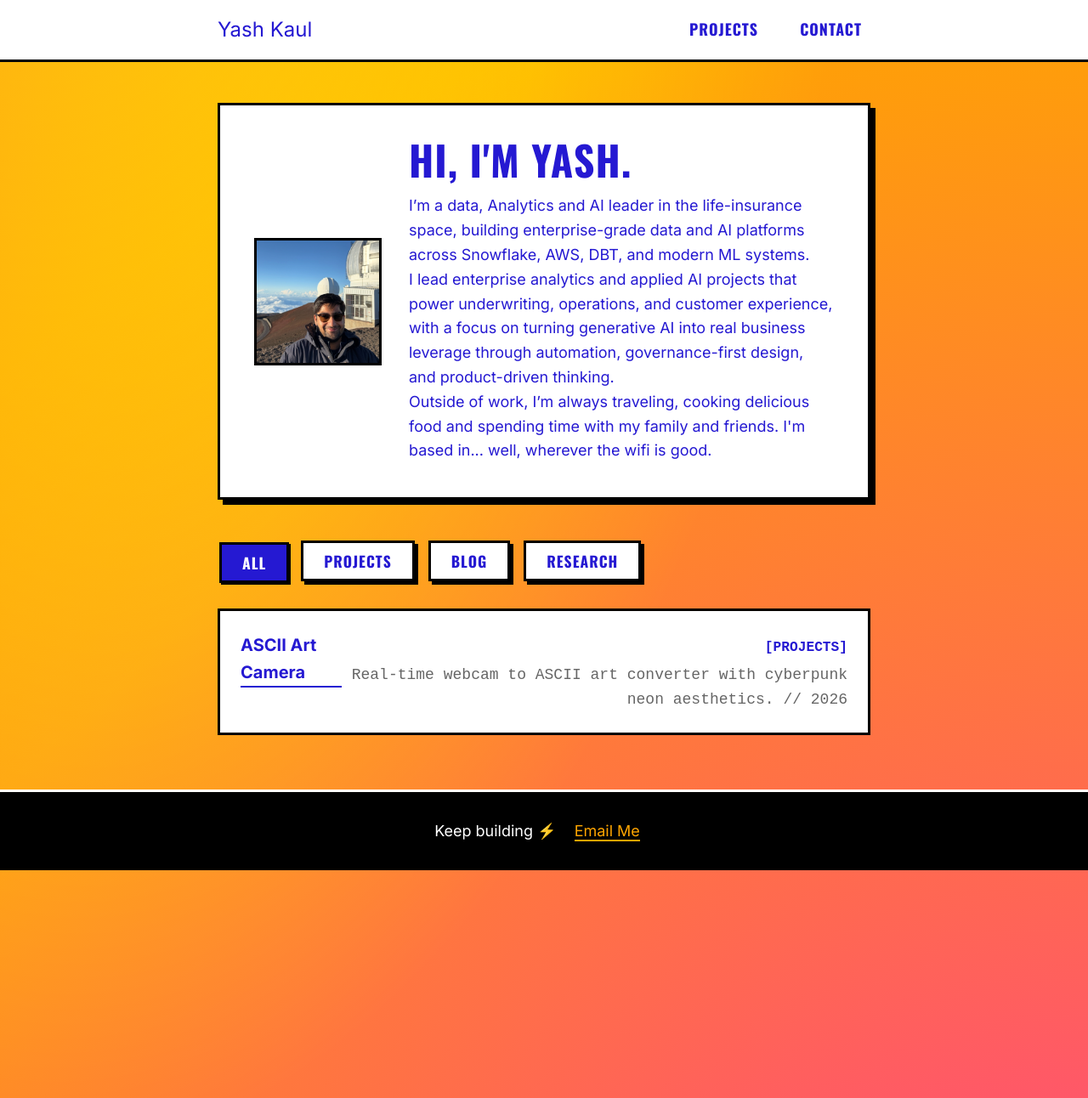
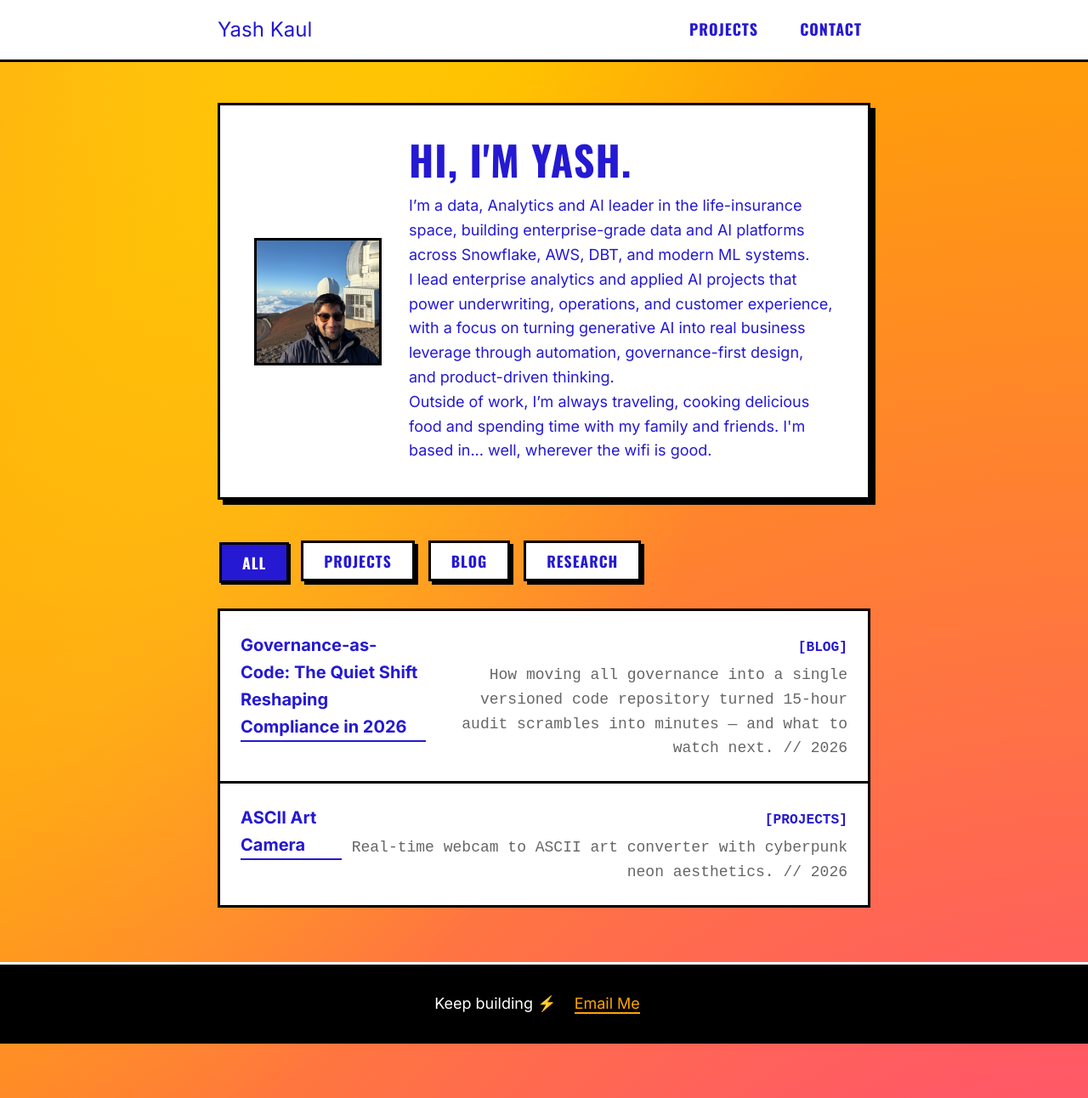
Before and after one commit to closekaul/closekaul.github.io, a Jekyll site: the page built from index.md, in a window 1280 px wide and 1292 px high. Shown: the whole window at 85% size. Built offline with Jekyll 4.4.1, drawn with Linux system fonts in a browser that asks for light colours.

Commit message:
Publish Governance-as-Code blog article
Adds the article "Governance-as-Code: The Quiet Shift Reshaping Compliance in 2026" and registers it in the content feed as a blog post.

https://claude.ai/code/session_01Gygb21WtR7ioqa57PVwnC9

```diff
--- a/_data/content.yml
+++ b/_data/content.yml
@@ -1,3 +1,9 @@
+- title: "Governance-as-Code: The Quiet Shift Reshaping Compliance in 2026"
+  category: "blog"
+  description: "How moving all governance into a single versioned code repository turned 15-hour audit scrambles into minutes — and what to watch next."
+  year: "2026"
+  link: "/projects/governance-as-code.html"
+
 - title: "ASCII Art Camera"
   category: "projects"
   description: "Real-time webcam to ASCII art converter with cyberpunk neon aesthetics."
--- /dev/null
+++ b/projects/governance-as-code.md
@@ -0,0 +1,49 @@
+---
+layout: default
+title: "Governance-as-Code: The Quiet Shift Reshaping Compliance in 2026"
+---
+
+<div class="container" style="padding-top: 2rem;">
+    <a href="{{ site.baseurl }}/#feed-section" style="font-weight: bold; font-family: var(--font-heading);">&larr; Back to Feed</a>
+
+    <h1 style="font-size: 2.5rem; margin-top: 1rem; margin-bottom: 0.5rem;">Governance-as-Code: The Quiet Shift Reshaping Compliance in 2026</h1>
+    <p style="font-family: monospace; color: #666; margin-bottom: 2rem;">2026 // Blog</p>
+
+    <div style="border: var(--border-thickness) solid var(--color-black); padding: 2rem; background: var(--color-white); box-shadow: var(--shadow-offset) var(--shadow-offset) 0 var(--color-black);">
+        <p>
+            Last month, a regulatory audit landed in my inbox right in the middle of juggling ten other things. What followed was 15 hours of hunting through Notion, SharePoint, spreadsheets, and markdown files just to piece together documentation and multiple rounds of meetings that no one wanted to be in. AI tools like Copilot, Notion AI, and our self-hosted LibreChat environment tried to help, but without unified context, they all hit the same wall. Many sweaty armpits and deodorant applications later.
+        </p>
+
+        <p><strong>We fixed it!</strong></p>
+
+        <p>
+            Everly recently moved all governance — charters, policies, procedures, and assets — into a single code repository. Unified, versioned, and machine-readable. Yesterday, another regulatory audit arrived. This time I dropped the request into Claude Code and had every relevant requirement surfaced within minutes. Called up my dear friend in the legal team and he was delighted! Where scattered tools had handed me partial answers requiring hours of manual work and many cans of coke zero (Zoke™), a single queryable repository delivered a complete picture immediately while I ate delicious hummus and pita. I used Linear to track gaps and Claude skills to queue follow-up work. Eight hours of boring, uncreative, soul-draining labor: gone.
+        </p>
+
+        <p>
+            That experience is the clearest definition I have for what executable policies actually mean. Policies that live in a codebase, queryable by AI, versioned and auditable like any other piece of code. The shift from static documents to policies-as-code is not some enterprise-only luxury anymore. Claude Code and similar tools can now translate this context through frameworks like OPA directly into infrastructure code. It is within reach for teams of any size, and it changes the nature of the work entirely.
+        </p>
+
+        <p>
+            The mechanics are straightforward once you see them. Instead of scheduling a meeting to review a policy change, teams query git merge and commit histories. Want to update a policy? Open a Linear issue. That automatically creates a GitLab issue. An AI agent opens a merge request with the suggested changes already drafted and assigned to the right committee chair. Review it, accept it, merge it. No email chains, no "PDF v7 final FINAL," no ambiguity about which version is current. Governance-as-code treats policies exactly like code — reviewed like pull requests, versioned, deployed like a feature flag with an audit trail built in.
+        </p>
+
+        <p>
+            Technology leaders like Stripe, Netflix, and Databricks have been utilizing PaC frameworks for a while and now the playing field has leveled a bit more for smaller teams. Policies live in repositories, reviewed by engineers, auditable and traceable. When policies change, they are deployed, not announced in a quarterly all-hands that half the company misses. When governance becomes queryable code, AI tools can assist in ways they simply cannot when documentation is scattered across a dozen platforms. The efficiency gain is not marginal. It removes the bottleneck entirely.
+        </p>
+
+        <p>
+            Oh, and speaking of people working on this — I got to meet some incredibly smart people today who are tackling this problem at the neural network representation level. NDA means I cannot say more, but trust me, it is interesting.
+        </p>
+
+        <h2 style="margin-top: 2rem;">What I Am Watching</h2>
+
+        <p>
+            Two signals matter most right now. First, whether Databricks, Snowflake, and BigQuery ship native policies-as-code features directly inside their platforms. If they do, adoption accelerates fast and the tooling question largely solves itself.
+        </p>
+
+        <p>
+            Second, how platform teams close the expertise gap. Governance-as-code requires owning compliance knowledge that most smaller engineering organizations simply do not have today. Watch where the first wave of hires lands. That is the real signal this shift is permanent.
+        </p>
+    </div>
+</div>
```
